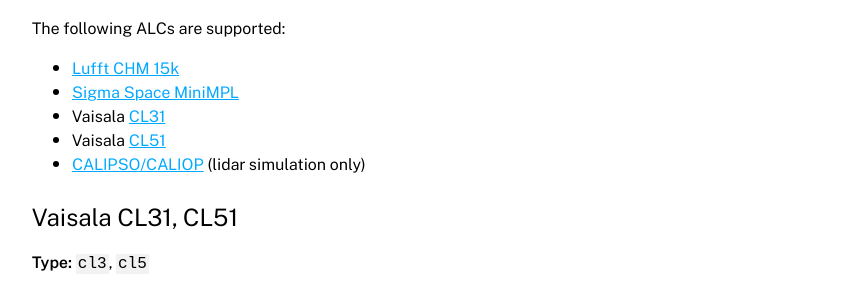
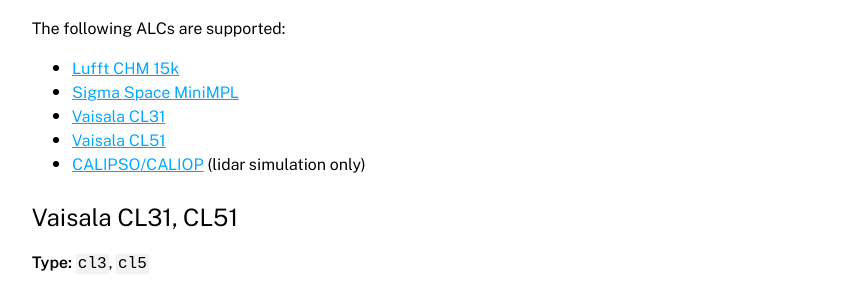
Before and after one commit to alcf-lidar/alcf-lidar.github.io, a Jekyll site: the page built from documentation/supported_alcs/index.md, in a window 1280 px wide. Shown: the part 394-690 px from the top of the page, without its empty margins (208-1070 px from the left). Built offline with Jekyll 4.4.1, drawn with Linux system fonts in a browser that asks for light colours.

Commit message:
Lidars page: Fix formatting

```diff
--- a/documentation/supported_alcs/index.md
+++ b/documentation/supported_alcs/index.md
@@ -10,8 +10,8 @@ The following ALCs are supported:
 
 - [Lufft CHM 15k](https://www.lufft.com/products/cloud-height-snow-depth-sensors-288/ceilometer-chm-15k-nimbus-2300/)
 - [Sigma Space MiniMPL](https://www.micropulselidar.com/)
-- Vaisala [CL31](https://www.vaisala.com/en/products/instruments-sensors-and-other-measurement-devices/weather-stations-and-sensors/cl31)
-- Vaisala [CL51](https://www.vaisala.com/en/products/instruments-sensors-and-other-measurement-devices/weather-stations-and-sensors/cl51)
+- [Vaisala CL31](https://www.vaisala.com/en/products/instruments-sensors-and-other-measurement-devices/weather-stations-and-sensors/cl31)
+- [Vaisala CL51](https://www.vaisala.com/en/products/instruments-sensors-and-other-measurement-devices/weather-stations-and-sensors/cl51)
 - [CALIPSO/CALIOP](https://www-calipso.larc.nasa.gov/) (lidar simulation only)
 
 ### Vaisala CL31, CL51
```
